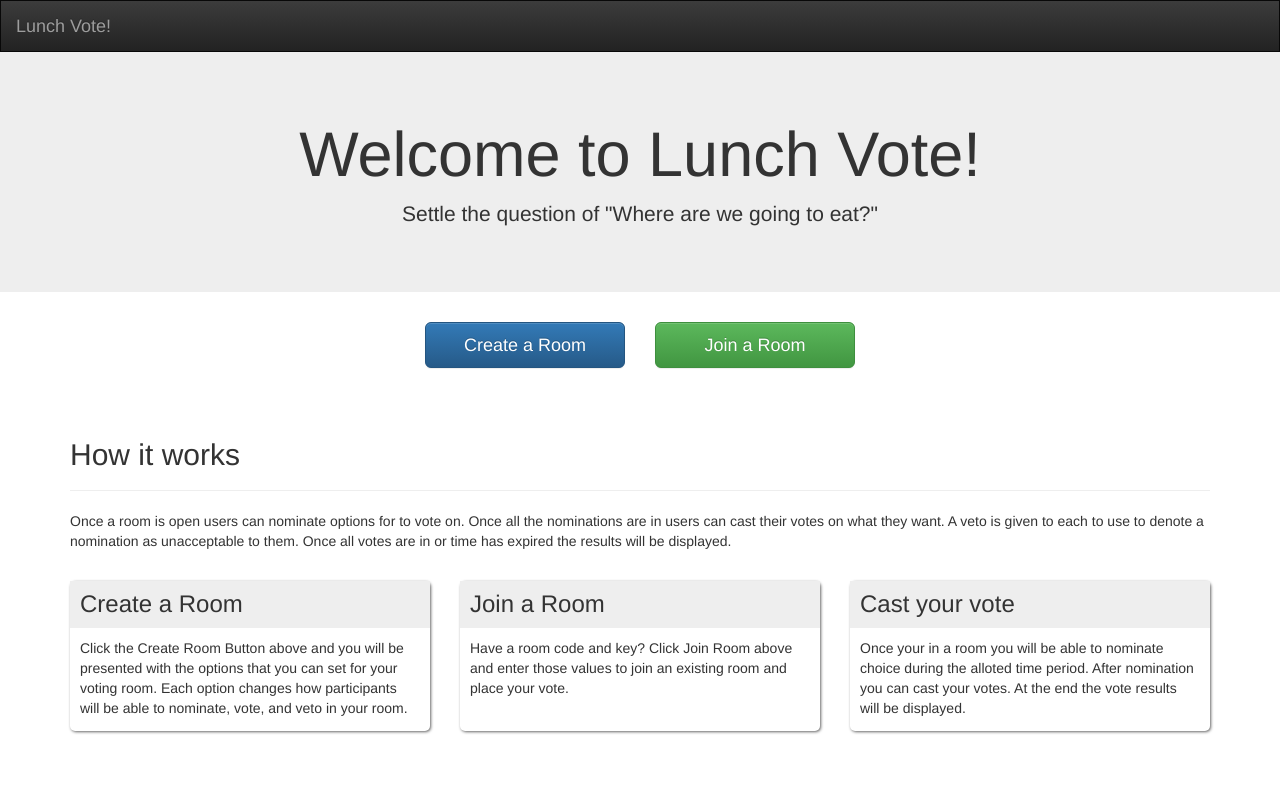
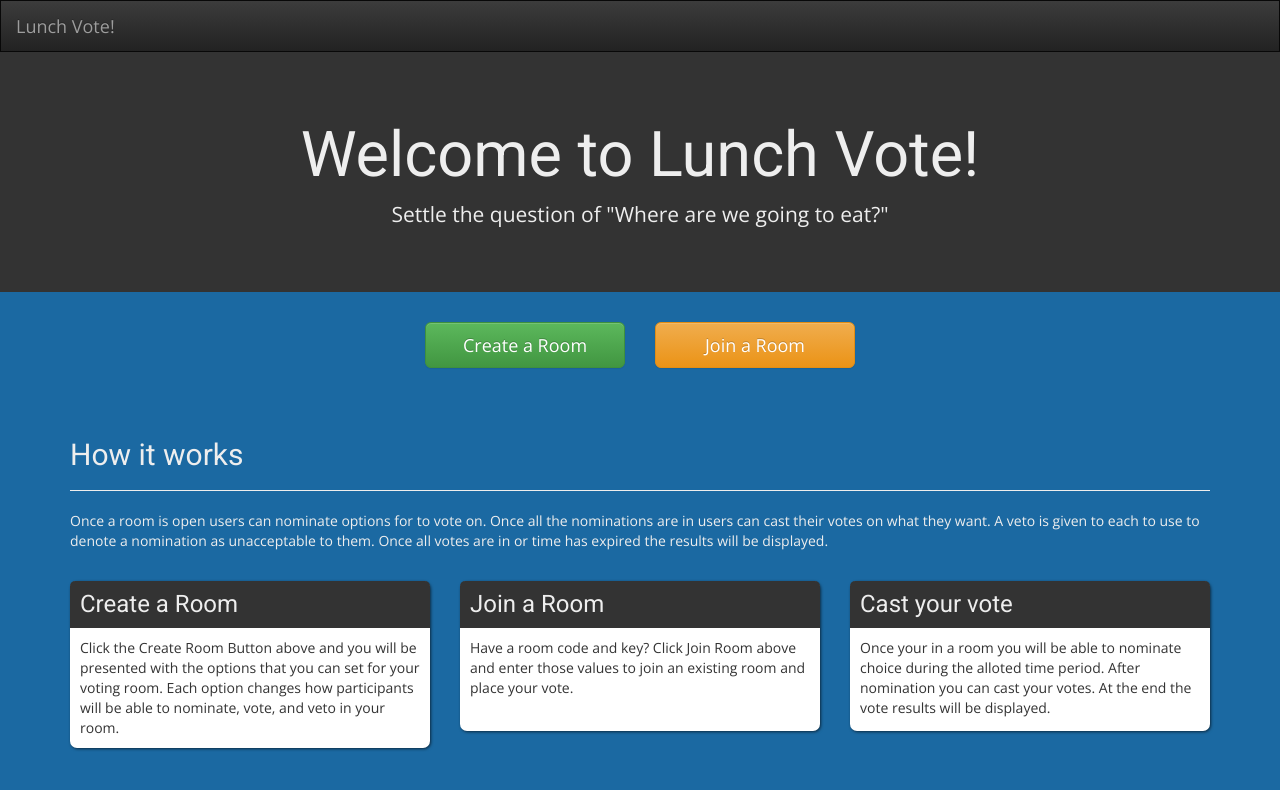
Before and after one commit to ctking425/lunch-vote-ui, an Angular app: page /home in a window 1280 px wide. Shown: the top 790 px of the page. Built offline with nearby package versions, Linux system fonts and the light colour scheme.

Commit message:
Changed the styles, environemnts, etc.

```diff
--- a/src/app/home/home.component.css
+++ b/src/app/home/home.component.css
@@ -1,5 +1,7 @@
 .jumbotron {
     text-align: center;
+    background-color: #333;
+    color: #EEE;
 }
 
 .row {
@@ -10,6 +12,10 @@
     text-align: center;
 }
 
+.desc-row {
+    color: #EEE;
+}
+
 .room-btns > a {
     margin: 0 15px 10px 15px;
     width: 200px;
@@ -18,15 +24,17 @@
 .card {
     background-color: #FFF;
     box-shadow: 1px 1px 3px rgba(0, 0, 0, .6);
-    border-radius: 5px;
+    border-radius: 7px;
     min-height: 150px;
     margin-bottom: 30px;
 }
 
 .card > h3 {
-    background-color: #EEE;
+    background-color: #333;
+    color: #EEE;
     margin: 0;
     padding: 10px;
+    border-radius: 5px 5px 0 0;
 }
 
 .card-text {
--- a/src/app/home/home.component.html
+++ b/src/app/home/home.component.html
@@ -7,12 +7,12 @@
 <div class="container">
   <div class="row">
     <div class="room-btns col-sm-12">
-      <a class="btn btn-primary btn-lg" routerLink="/create">Create a Room</a>
-      <a class="btn btn-success btn-lg" routerLink="/room">Join a Room</a>
+      <a class="btn btn-success btn-lg" routerLink="/create">Create a Room</a>
+      <a class="btn btn-warning btn-lg" routerLink="/room">Join a Room</a>
     </div>
   </div>
   <div class="row">
-    <div class="col-md-12">
+    <div class="col-md-12 desc-row">
       <div class="page-header">
         <h2>How it works</h2>
       </div>
--- a/src/app/models/room.ts
+++ b/src/app/models/room.ts
@@ -24,4 +24,9 @@ export class Room {
         let v: Votable = this.votables.find(votable => votable.id == vId);
         v.votes++;
     }
+
+    veto(vId: string) {
+        let v: Votable = this.votables.find(votable => votable.id == vId);
+        v.vetos++;
+    }
 }
--- a/src/app/room-create.service.ts
+++ b/src/app/room-create.service.ts
@@ -1,5 +1,6 @@
 import { Injectable } from '@angular/core';
 import { Headers, Http } from '@angular/http';
+import { environment } from "../environments/environment";
 import { Room } from "./models/room";
 
 @Injectable()
@@ -8,7 +9,7 @@ export class RoomCreateService {
   private headers = new Headers({
     'Content-Type': 'application/json'
   });
-  private baseUrl = "http://localhost:8080/lunch-vote/services";
+  private baseUrl = environment.baseUrl;
 
   constructor(private http: Http) { }
 
--- a/src/app/room-create/room-create.component.css
+++ b/src/app/room-create/room-create.component.css
@@ -1,8 +1,17 @@
 .ng-valid[required], .ng-valid.required  {
     border-left: 5px solid #42A948; /* green */
 }
+
 .ng-invalid:not(form).ng-touched  {
     border-left: 5px solid #a94442; /* red */
+}
+
+.page-header {
+    color: #EEE;
+}
+
+label {
+    color: #EEE;
 }
 
 .modal {
--- a/src/app/room-create/room-create.component.html
+++ b/src/app/room-create/room-create.component.html
@@ -31,7 +31,7 @@
         </div>
         <div class="form-group">
           <div class="col-sm-offset-2 col-sm-10">
-            <button class="btn btn-primary" [disabled]="!roomForm.form.valid">Create Room</button>
+            <button class="btn btn-success btn-lg" [disabled]="!roomForm.form.valid">Create Room</button>
           </div>
         </div>
       </form>
--- a/src/app/room/room.component.css
+++ b/src/app/room/room.component.css
@@ -1,7 +1,9 @@
 .info-panel {
-    background-color: #EEE;
+    background-color: #333;
+    color: #EEE;
     box-shadow: 1px 1px 2px rgba(0, 0, 0, .4);
     padding: 3px 0;
+    text-align: center;
 }
 
 .info-panel button {
@@ -13,6 +15,10 @@
     margin: 10px 0;
 }
 
+.votable p {
+    margin: 0;
+}
+
 .votable > div {
     background-color: #EEE;
     padding: 10px;
@@ -22,19 +28,31 @@
 
 .votable h3 {
     margin: 15px 0 0 0;
+    text-align: center;
+    font-size: 3em;
 }
 
 .votable-desc {
     padding: 8px 0;
+    text-align: center;
+    font-size: 1.2em;
 }
 
 .vote-btn {
     text-align: center;
 }
 
-.vote-count {
+.vote-count, .veto-count {
     text-align: center;
     font-size: 3em;
+}
+
+.vote-count {
+    color: #2e7d32;
+}
+
+.veto-count {
+    color: #c62828;
 }
 
 .ng-valid[required], .ng-valid.required  {
--- a/src/app/room/room.component.html
+++ b/src/app/room/room.component.html
@@ -1,7 +1,7 @@
 <div class="room-container container-fluid">
   <div *ngIf="room" class="row info-panel">
     <div class="col-md-3 col-xs-6">
-      <h4>{{room.name}}</h4>
+      <h4>{{room.name}} :: {{room.roomState}}</h4>
     </div>
     <div class="col-md-3 col-xs-6">
       <h4>Time Left: {{timer}}</h4>
@@ -19,7 +19,7 @@
         <h4>Nominations: {{currentNominations}}</h4>
       </div>
       <div class="col-md-3 col-xs-6">
-        <button class="btn btn-primary" (click)="showModal = true" [disabled]="room.roomState != 'Nominations'">Nominate!</button>
+        <button class="btn btn-primary" (click)="showModal = true" [disabled]="room.roomState != 'Nominations' || currentNominations == 0">Add Nomination!</button>
       </div>
     </span>
   </div>
@@ -27,17 +27,25 @@
     <div *ngFor="let votable of room.votables" class="votable col-lg-3 col-sm-6 col-xs-12">
       <div>
         <div class="row">
-          <div class="col-xs-8">
+          <div class="col-xs-12">
             <h3>{{votable.name}}</h3>
-          </div>
-          <div class="col-xs-4 vote-count">
-            {{votable.votes}}
           </div>
         </div>
         <p class="votable-desc">{{votable.description}}</p>
         <div class="row vote-btn">
-          <div class="col-xs-12">
-            <button (click)="vote(votable.id)" class="btn btn-success btn-block" [disabled]="room.roomState != 'Voting'">Vote</button>
+          <div class="col-xs-4 veto-count">
+            {{votable.vetos}}
+          </div>
+          <div class="col-xs-8 vote-count">
+            {{votable.votes}}
+          </div>
+        </div>
+        <div class="row vote-btn">
+          <div class="col-xs-4">
+            <button (click)="veto(votable.id)" class="btn btn-danger btn-block" [disabled]="room.roomState != 'Voting' || currentVetos == 0">Veto</button>
+          </div>
+          <div class="col-xs-8">
+            <button (click)="vote(votable.id)" class="btn btn-success btn-block" [disabled]="room.roomState != 'Voting' || currentVotes == 0">Vote</button>
           </div>
         </div>
       </div>
@@ -66,7 +74,7 @@
         </div>
         <div class="modal-footer">
           <button type="button" class="btn btn-secondary" (click)="closeModal()">Close</button>
-          <button type="submit" class="btn btn-primary" [disabled]="!nomForm.form.valid">Submit</button>
+          <button type="submit" class="btn btn-primary" [disabled]="!nomForm.form.valid || currentNominations == 0">Submit</button>
         </div>
       </form>
     </div>
--- a/src/app/room/room.component.ts
+++ b/src/app/room/room.component.ts
@@ -2,6 +2,7 @@ import { Component, OnInit, OnDestroy } from '@angular/core';
 import { Router, ActivatedRoute, Params } from '@angular/router';
 import { Observable } from "rxjs/Rx";
 import { WebSocketSubject } from "rxjs/observable/dom/WebSocketSubject";
+import { environment } from "../../environments/environment";
 import { Room } from "../models/room";
 import { Votable } from "../models/votable";
 import { Message } from "../models/message";
@@ -13,6 +14,8 @@ import { Message } from "../models/message";
 })
 export class RoomComponent implements OnInit {
 
+  private baseSocket: string = environment.baseWebsocketUrl;
+
   private roomSubject: WebSocketSubject<any>;
   private timerSubject: WebSocketSubject<MessageEvent>;
   private roomId: string;
@@ -21,7 +24,7 @@ export class RoomComponent implements OnInit {
   currentVotes: number;
   currentVetos: number;
   currentNominations: number;
-  timer: string = 'Not Started';
+  timer: string = 'Loading...';
   showModal: boolean = false;
   votingPeriod: boolean = false;
 
@@ -57,6 +60,9 @@ export class RoomComponent implements OnInit {
       case "VOTE":
         this.room.vote(msg.data);
         break;
+      case "VETO":
+        this.room.veto(msg.data);
+        break;
       case "ROOM_STATE":
         this.room.roomState = msg.data;
       default:
@@ -65,16 +71,31 @@ export class RoomComponent implements OnInit {
   }
 
   vote(id: string) {
+    if(this.currentVotes > 0) {
       console.log("voted for: "+id);
+      this.currentVotes--;
       let message = new Message("VOTE", id);
       this.roomSubject.next(JSON.stringify(message));
     }
+  }
+
+  veto(id: string) {
+    if(this.currentVetos > 0) {
+      console.log("vetoed: "+id);
+      this.currentVetos--;
+      let message = new Message("VETO", id);
+      this.roomSubject.next(JSON.stringify(message));
+    }
+  }
 
   onSubmit() {
+    if(this.currentNominations > 0) {
       console.log(this.nomName+" "+this.nomDesc);
+      this.currentNominations--;
       this.closeModal();
       let message = new Message("NOMINATION", new Votable("", this.nomName , this.nomDesc, 0, 0));
       this.roomSubject.next(JSON.stringify(message));
+    }
   }
 
   closeModal() {
@@ -88,7 +109,7 @@ export class RoomComponent implements OnInit {
 
       //Setup the websocket for the room communication
       //TODO - Need to make this url relative for PROD
-      this.roomSubject = Observable.webSocket(`ws://localhost:8080/lunch-vote/socket/room/${this.roomId}`);
+      this.roomSubject = Observable.webSocket(`${this.baseSocket}/room/${this.roomId}`);
       this.roomSubject.subscribe(
         (msg) => this.processMessage(msg),
         (err) => console.log(err),
@@ -97,7 +118,7 @@ export class RoomComponent implements OnInit {
 
       //Setup the websocket for the countdown syncing
       //TODO - Need to make this url relative for PROD
-      this.timerSubject = Observable.webSocket(`ws://localhost:8080/lunch-vote/socket/timer/${this.roomId}`);
+      this.timerSubject = Observable.webSocket(`${this.baseSocket}/timer/${this.roomId}`);
       this.timerSubject.subscribe(
         (msg) => this.timer = msg.data,
         (err) => console.log(err),
--- a/src/environments/environment.ts
+++ b/src/environments/environment.ts
@@ -4,5 +4,7 @@
 // The list of which env maps to which file can be found in `.angular-cli.json`.
 
 export const environment = {
-  production: false
+  production: false,
+  baseUrl: 'http://localhost:8080/lunch-vote/services',
+  baseWebsocketUrl: 'ws://localhost:8080/lunch-vote/socket'
 };
--- a/src/index.html
+++ b/src/index.html
@@ -7,6 +7,7 @@
 
   <meta name="viewport" content="width=device-width, initial-scale=1">
   <link rel="icon" type="image/x-icon" href="favicon.ico">
+  <link href="https://fonts.googleapis.com/css?family=Open+Sans|Roboto" rel="stylesheet">
 </head>
 <body>
   <app-root>Loading...</app-root>
--- a/src/styles.css
+++ b/src/styles.css
@@ -1 +1,9 @@
 /* You can add global styles to this file, and also import other style files */
+body {
+    background-color: #1b69a2 !important;
+    font-family: 'Open Sans', sans-serif !important;
+}
+
+h1, h2, h3, h4 {
+    font-family: 'Roboto', sans-serif !important;
+}
```
Lines whose indentation alone changed are shown as unchanged.
